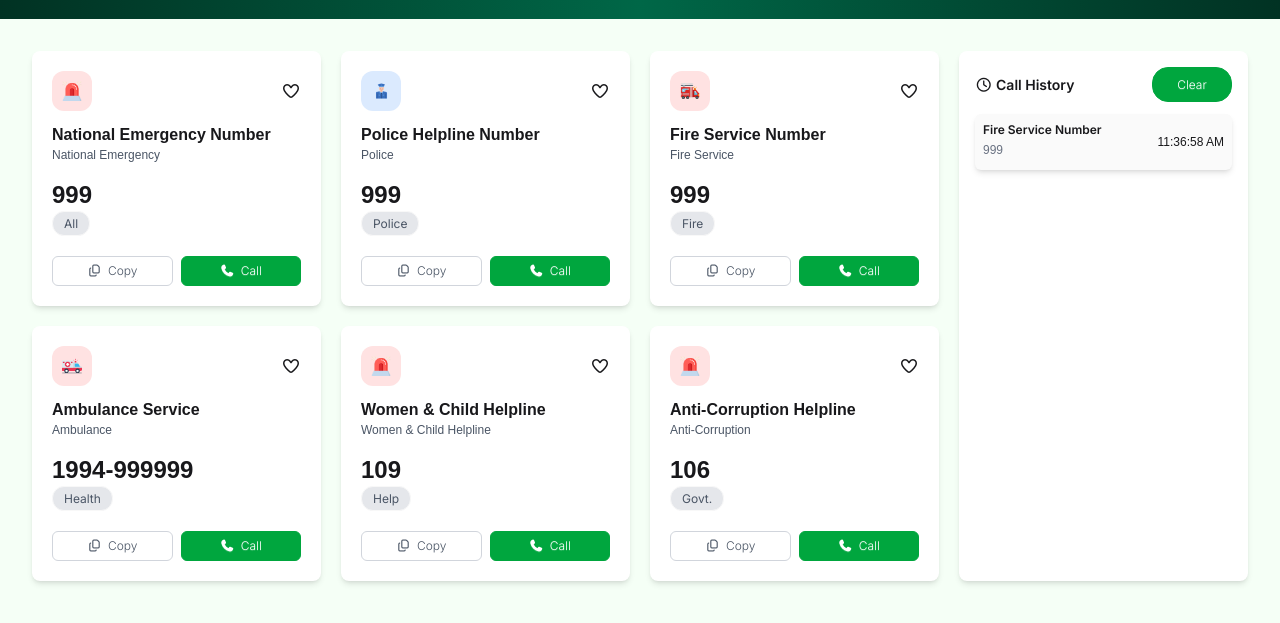
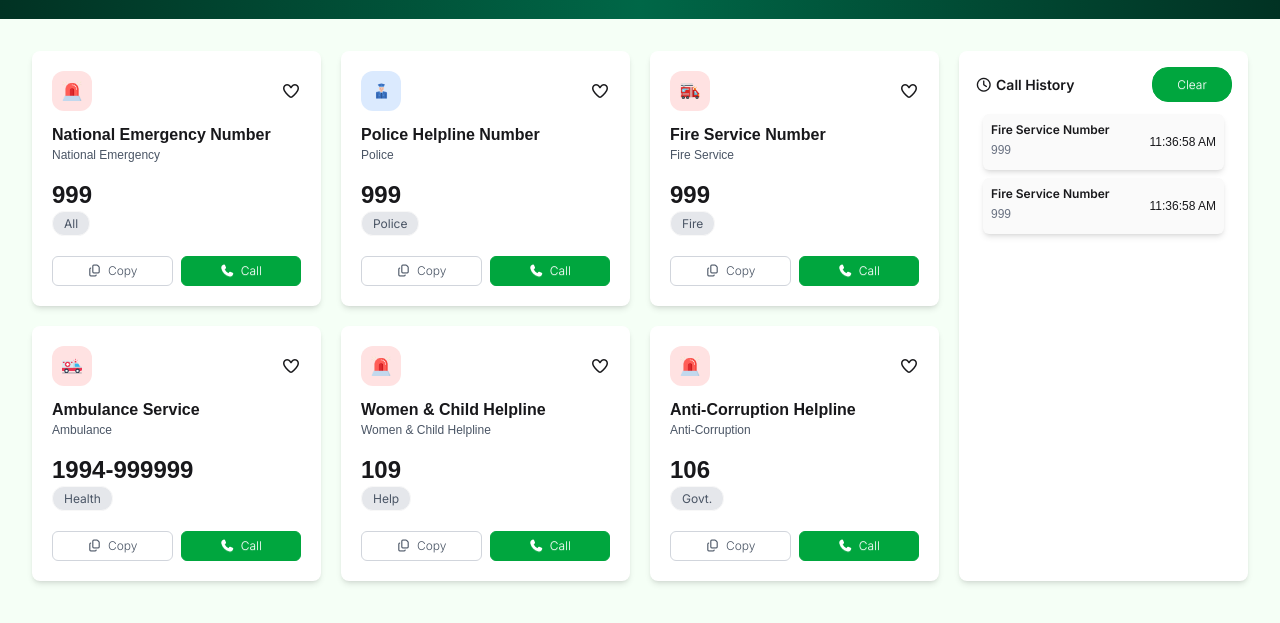
Before and after one commit to Taukir30/ta_ph_a5, a plain HTML site: page index.html in a window 1280 px wide. Shown: the part 245-868 px from the top of the page. Drawn offline with nearby package versions, Linux system fonts and the light colour scheme; a web font is replaced by a local one.

Commit message:
history section done

```diff
--- a/index.html
+++ b/index.html
@@ -204,10 +204,11 @@
                 <div class="history bg-white lg:col-span-3 min-h-5 rounded-lg shadow-md p-4" >
                     <div class="history_head flex justify-between items-center">
                         <h3 class="inter font-semibold text-sm"><i class="fa-regular fa-clock"></i> Call History</h3>
-                        <button class="btn inter w-[80px] bg-green-600 hover:bg-green-700 hover:cursor-pointer border-green-600 rounded-2xl text-white text-xs font-light shadow-none h-[35px]">Clear</button>
+                        <button id="btn_clear" class="btn inter w-[80px] bg-green-600 hover:bg-green-700 hover:cursor-pointer border-green-600 rounded-2xl text-white text-xs font-light shadow-none h-[35px]">Clear</button>
                     </div>
-                    <div class="history_body my-3">
+                    <div id="history" class="history_body my-3">
 
+                        <!-- <div>
                         <div class="tile bg-[#FAFAFA] rounded-md p-2 shadow-md flex justify-between items-center">
                             <div class="left">
                                 <h4 class="inter font-semibold text-xs">Fire Service Number</h4>
@@ -215,6 +216,7 @@
                             </div>
                             <span class="text-xs">11:36:58 AM</span>
                         </div>
+                        </div> -->
 
                     </div>
                 </div>
--- a/script.js
+++ b/script.js
@@ -32,3 +32,35 @@ function copyToClipboard(id){
     copyCount++;
     document.getElementById('copy_counter').innerText = copyCount;
 }
+
+
+
+
+//history section dynamic functionality----------
+let histories = [
+    {name:'Fire Service Number', number:999, time:'11:36:58 AM'},
+    {name:'Fire Service Number', number:999, time:'11:36:58 AM'}
+];
+
+let historySection = document.getElementById('history');
+
+for( let history of histories ){
+
+    let tile = document.createElement('div');
+    tile.className = "tile bg-[#FAFAFA] rounded-md p-2 m-2 shadow-md flex justify-between items-center";
+
+    tile.innerHTML = `<div class="left">
+                        <h4 class="inter font-semibold text-xs">${history.name}</h4>
+                        <p class="text-xs text-gray-500 my-1">${history.number}</p>
+                    </div>
+                    <span class="text-xs">${history.time}</span>`
+
+    historySection.appendChild(tile);
+
+}
+
+//clear history fuction-----
+document.getElementById('btn_clear').addEventListener('click', function(e){
+    histories = [];
+    historySection.innerHTML = "";
+})
```
